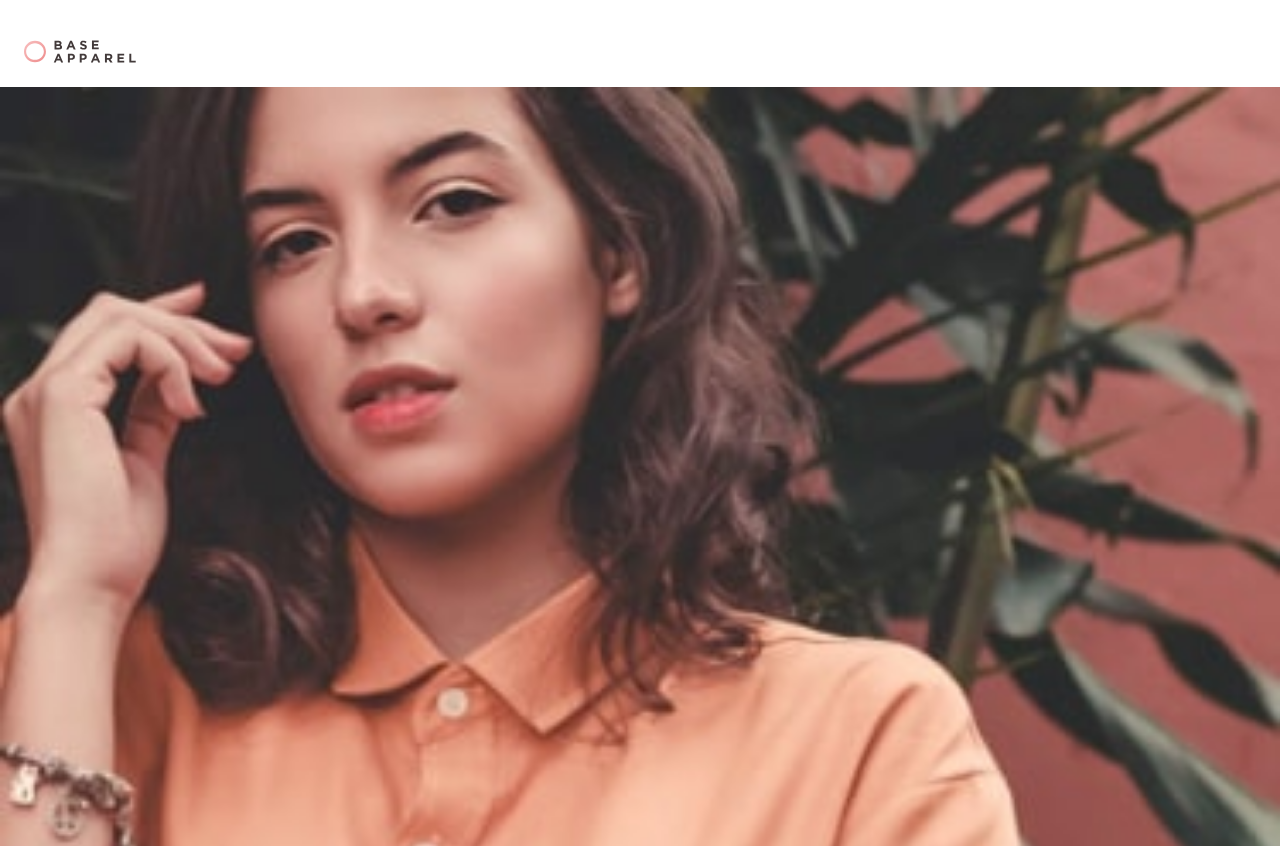
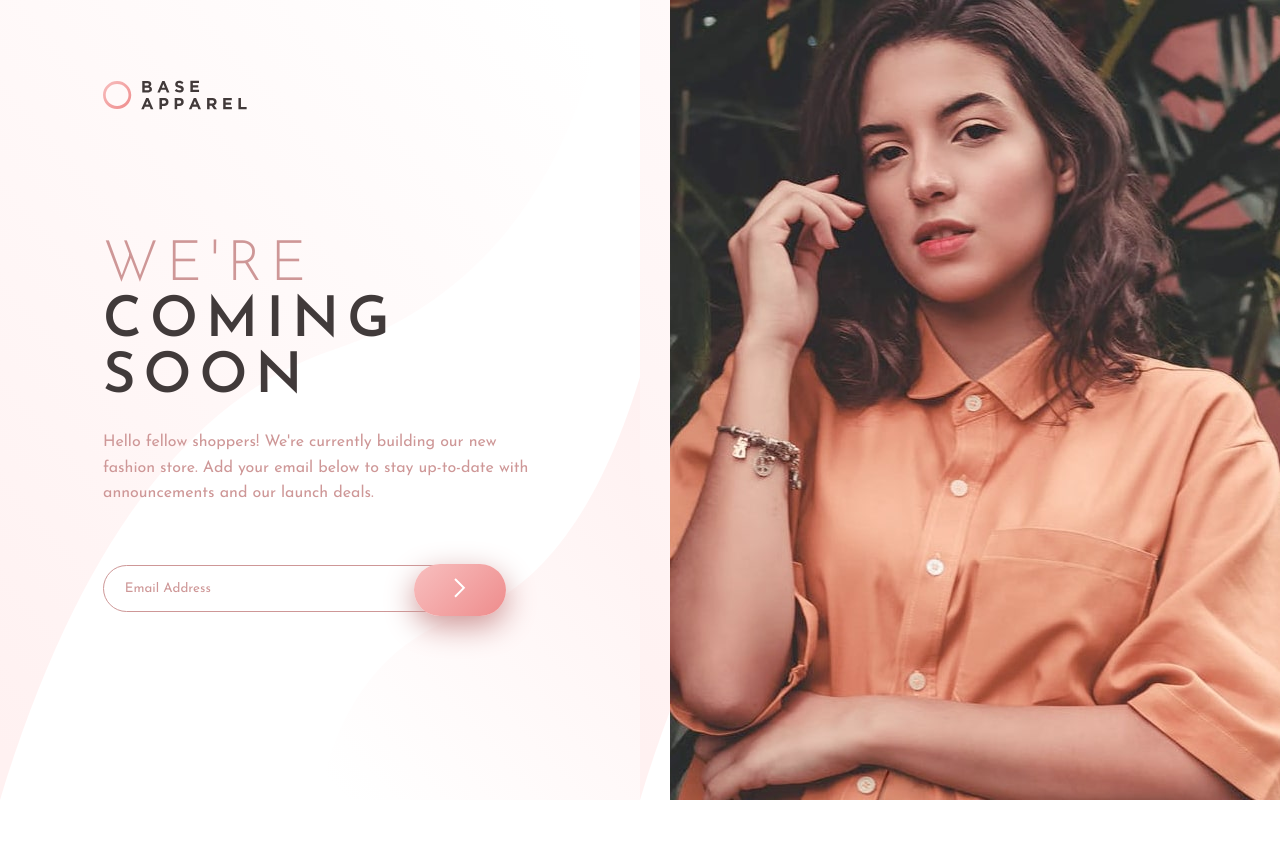
Before and after one commit to NADS-PROGRAMMER/NADS-PROGRAMMER-base-apparel-design, a plain HTML site: page index.html in a window 1280 px wide. Shown: the top 846 px of the page. After the commit the page ends 800 px from the top, so only its background shows below. Drawn offline with Linux system fonts and the light colour scheme.

Commit message:
done for responsiveness

```diff
--- a/SCSS/index.scss
+++ b/SCSS/index.scss
@@ -27,18 +27,16 @@ $grad2: linear-gradient(135deg, hsl(0, 80%, 86%), hsl(0, 74%, 74%));
 
 body {
   @include displayFlex(column, center, center);
-  padding: 1rem 0;
-  margin: 0;
 }
 
-main {
+.main-container {
   @include displayFlex(column, flex-start, stretch);
   min-height: 100vh;
   height: 100%;
   width: 100%;
 
   header {
-    padding: 1.5rem 1.5rem;
+    padding: 2rem 2rem;
 
     img {
       display: block;
@@ -46,16 +44,20 @@ main {
     }
   } // end of header
 
+  .mobile-photo {
+    width: 100%;
+  }
+
   .container {
     @include displayFlex(column, none, none);
     gap: 1.5rem;
     padding: 1.1rem;
 
-    * {
+    *:not(input[type="email"]) {
       text-align: center;
     }
 
-    // Title
+    // Title Section
     .title {
       @include displayFlex(column, none, none);
       padding-top: 3rem;
@@ -74,6 +76,7 @@ main {
       }
     }
 
+    // Paragraph
     .description {
       //   padding: 0.5rem;
       font-weight: 400;
@@ -82,11 +85,11 @@ main {
       line-height: 1.6em;
       font-size: 1.001rem;
     }
-  }
 
     .btn-section {
-    width: 100%;
-    padding: 0 2rem;
+      //   max-width: 100%;
+
+      //   padding: 0 2rem;
       position: relative;
       // background: red;
       input {
@@ -94,24 +97,143 @@ main {
         border: none;
         border: 1px solid $desaturatedRed;
         width: 100%;
-      padding: 1rem 1.3rem;
+        padding: 1rem 6.5rem 1rem 1.3rem;
         border-radius: 25px;
       }
       input::placeholder {
         color: $desaturatedRed;
       }
+
+      .error-icon {
+        visibility: hidden;
+        position: absolute;
+
+        // right: 110px;
+        right: 70px;
+        bottom: 10px;
+        transform: translate(-1px, -1px);
+      }
+
       button {
         box-shadow: 0px 10px 30px $desaturatedRed;
         outline: none;
         border: none;
-      padding: 0.7rem 1.6rem;
+        padding: 0.9rem 1.8rem;
+        // padding: 0.9rem 2.5rem; // for desktop
         background: $grad2;
         border-radius: 40px;
 
         position: absolute;
-      right: 30px;
-      bottom: 0px;
-      transform: translate(-1px, -1px);
+
+        // right: 30px;
+        right: -3px;
+        bottom: -3px;
+        transform: translate(3px, 1px);
+      }
+
+      button:hover {
+        cursor: pointer;
+        background: hsl(0, 80%, 87%);
+      }
+    }
+
+    .error-message {
+      visibility: hidden;
+      color: $softRed;
+      text-align: left !important;
+      margin: -10px 0;
+      padding: 0 1rem;
     }
   }
 }
+
+.desktop-photo {
+  display: none;
+}
+
+// MEDIA QUERIES
+
+@media only screen and (min-width: 768px) {
+  main {
+    max-width: 50vw;
+  }
+}
+@media only screen and (min-width: 1280px) {
+  body {
+    padding: 0;
+  }
+  main {
+    background-image: url("../images/bg-pattern-desktop.svg");
+    background-size: 50% 100%;
+    background-repeat: repeat-x;
+    background-position: bottom right;
+    max-width: 100vw;
+    width: 100vw;
+    height: 100vh;
+    @include displayFlex(row, stretch, none);
+    justify-content: space-between;
+  }
+
+  .desktop-photo {
+    display: block;
+    height: 100vh;
+  }
+
+  .main-container {
+    display: grid;
+    grid-auto-rows: min-content;
+    gap: calc(40% / 2);
+    width: 40em;
+    margin: 0 auto;
+    padding: 5rem 5.5rem;
+    height: 100%;
+
+    // hidden mobile photo
+    .mobile-photo {
+      display: none;
+    }
+
+    // Logo
+    header {
+      padding: 0;
+      img {
+        width: 9rem;
+      }
+    }
+
+    // Title, description and button
+    .container {
+      padding: 0;
+
+      .title {
+        padding-top: 0;
+        *:not(input[type="email"]) {
+          text-align: left;
+          font-size: 3.5rem;
+        }
+      }
+
+      .description {
+        text-align: left !important;
+        width: 45ch;
+      }
+
+      .btn-section {
+        padding-top: 2.1rem;
+        width: 25em;
+
+        .error-icon {
+          position: absolute;
+          right: 95px;
+          bottom: 10px;
+          transform: translate(-1px, -1px);
+        }
+
+        button {
+          right: 0%;
+          padding: 0.9rem 2.5rem;
+        }
+      }
+    }
+  }
+}
--- a/index.html
+++ b/index.html
@@ -18,12 +18,14 @@
 
   <main>
 
+    <div class="main-container">
+        <!-- Logo -->
         <header>
           <img src="./images/logo.svg" alt="">
         </header>
 
-    <img src="./images/hero-mobile.jpg" alt="model of base apparel">
-
+        <img class="mobile-photo" src="./images/hero-mobile.jpg" alt="model of base apparel">
+        <!-- <img class="desktop-photo" src="./images/hero-desktop.jpg" alt=""> -->
         <!-- DETAILS -->
         <div class="container">
           <section class="title">
@@ -36,14 +38,23 @@
             Hello fellow shoppers! We're currently building our new fashion store.
             Add your email below to stay up-to-date with announcements and our launch deals.
           </p>
-    </div>
 
           <form class="btn-section">
-      <input type="email" id="email-address" placeholder="Email Address" required>
+            <input type="email" id="email-address" placeholder="Email Address" required />
+
+            <img class="error-icon" src="./images/icon-error.svg" alt="">
             <button>
               <img src="./images/icon-arrow.svg" alt="">
             </button>
+
           </form>
+          <small class="error-message">Please provide a valid email.</small>
+        </div>
+
+
+    </div>
+
+    <img class="desktop-photo" src="./images/hero-desktop.jpg" alt="">
   </main>
   <!-- We're coming soon
 
```
Also changed, not shown: CSS/index.css. Lines whose indentation alone changed are shown as unchanged.
